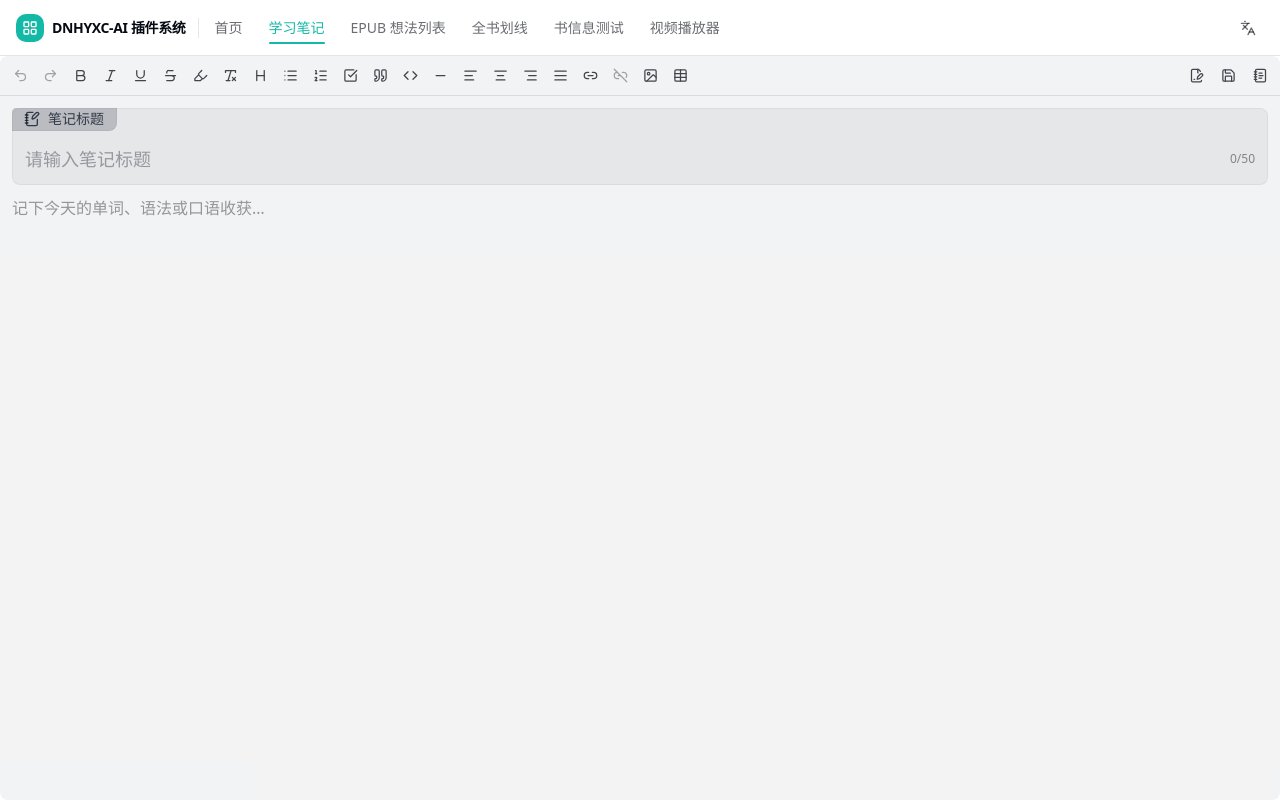
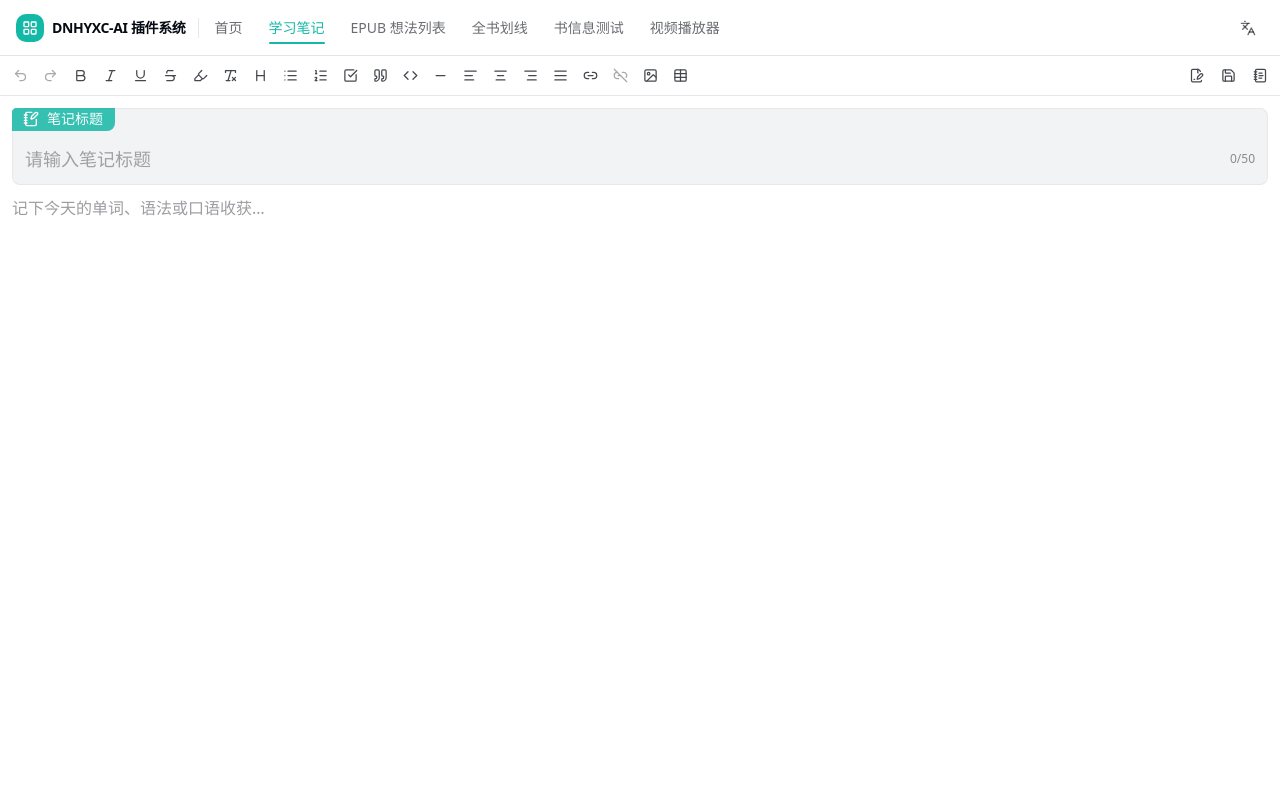
Before and after one commit to dnhyxc/dnhyxc-ai-plugins, a React (Vite) app: page /english-learning/notes in a window 1280 px wide. Built offline with nearby package versions, Linux system fonts and the light colour scheme.

Commit message:
feat: notes ui

```diff
--- a/src/components/design/RichEditor/title/NoteTitleField.tsx
+++ b/src/components/design/RichEditor/title/NoteTitleField.tsx
@@ -47,7 +47,7 @@ export function NoteTitleField({
 		>
 			{/* shell/badge 关键几何靠 styles.css；勿用 -inset（四边钉死，utility 未齐时会拉满盖住输入框） */}
 			<div className="rich-editor-note-title-shell relative flex flex-col gap-2 border border-theme/5 bg-theme/5 p-3 pr-0 pt-9 rounded-md">
-				<div className="rich-editor-note-title-badge absolute -top-0.5 -left-0.5 flex h-6 items-center gap-2 border border-theme/5 bg-theme/20 pl-3 pr-3 text-theme/80 rounded-tl-md rounded-br-md">
+				<div className="rich-editor-note-title-badge absolute -top-0.5 -left-0.5 flex h-6 items-center gap-2 bg-teal-500/85 pl-3 pr-3 text-white rounded-tl-md rounded-br-md">
 					<NotebookPen className="size-4 shrink-0" />
 					<span className="text-sm font-medium whitespace-nowrap">
 						{t('learningNotes.titleBadge')}
--- a/src/views/learning-notes/index.tsx
+++ b/src/views/learning-notes/index.tsx
@@ -295,7 +295,7 @@ function LearningNotesApp({ api }: HostBridgeProps) {
 	return (
 		<div
 			className={cn(
-				'bg-theme/5 text-textcolor flex h-full min-h-0 min-w-0 flex-col text-sm rounded-md',
+				'bg-theme-background text-textcolor flex h-full min-h-0 min-w-0 flex-col text-sm rounded-md',
 			)}
 		>
 			<Confirm
```
